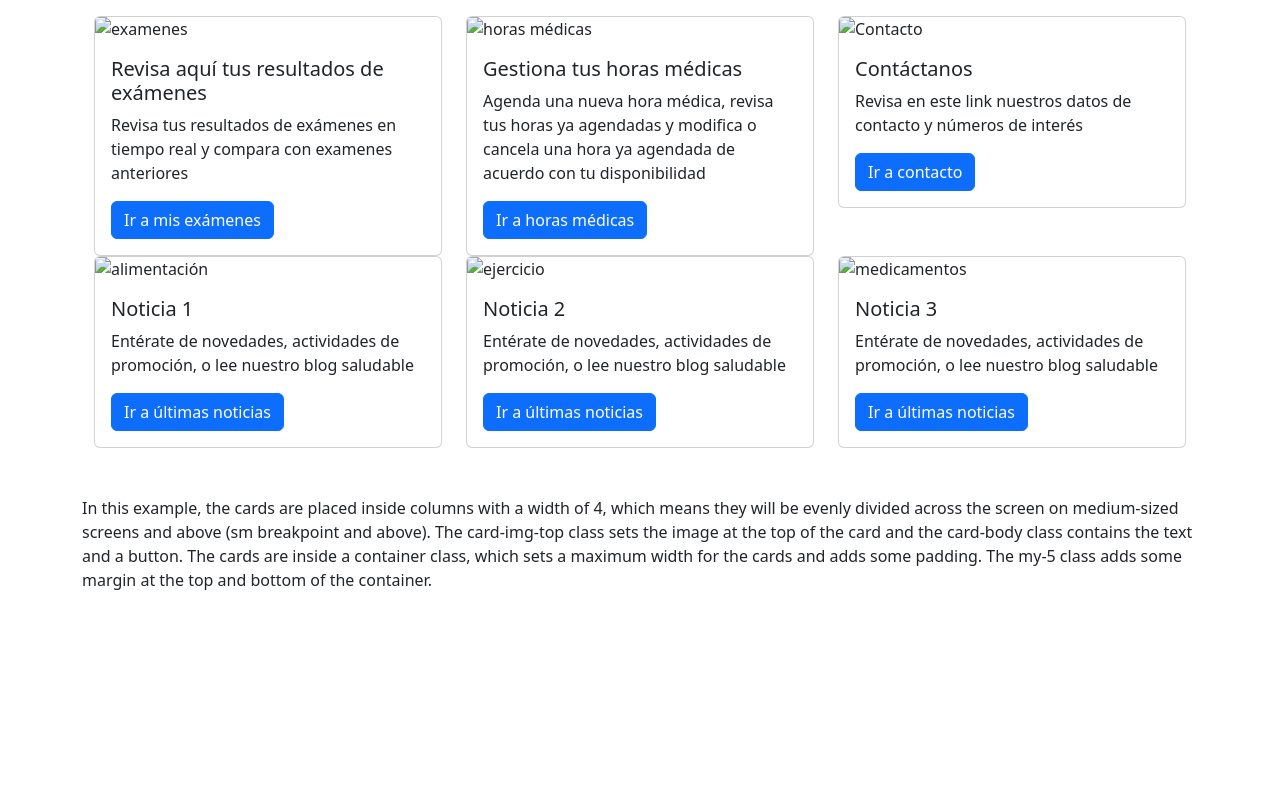
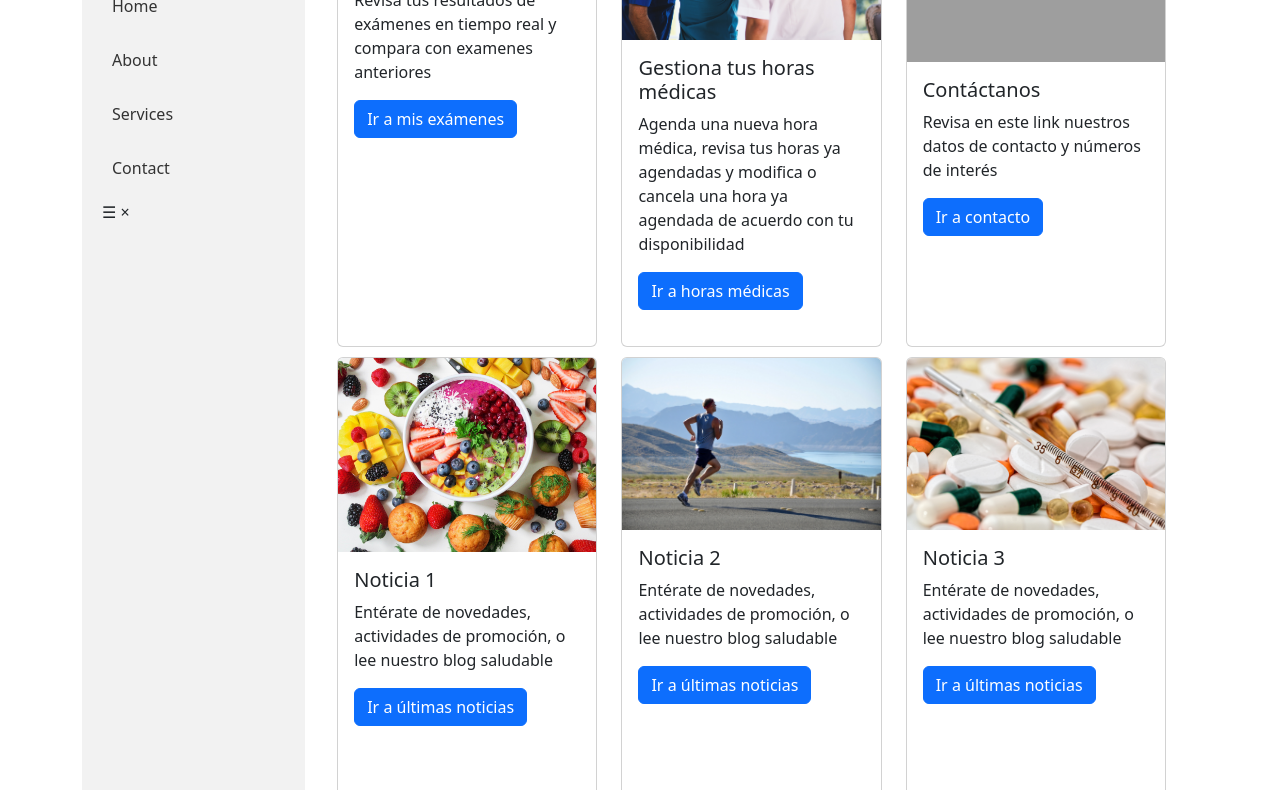
Before and after one commit to Franrolg/sprint-seguimiento-medico, a plain HTML site: page paginas/principalpriv.html in a window 1280 px wide. Shown: the part 259-1049 px from the top of the page. Before the commit the page ends 851 px from the top, so only its background shows below. Drawn offline with nearby package versions, Linux system fonts and the light colour scheme; the site is published under a folder, as on GitHub Pages, so addresses that start at the root find nothing.

Commit message:
cambios en los links a recursos

```diff
--- a/paginas/principalpriv.html
+++ b/paginas/principalpriv.html
@@ -13,10 +13,9 @@
 
     <!-- JQuery v5.2.1 -->
     <script src="https://code.jquery.com/jquery-3.6.1.min.js"></script>
-    <!-- Librería Chart.js -->
-    <script src="https://cdn.jsdelivr.net/npm/chart.js"></script>
+
     <!-- Hoja de estilos -->
-    <link href="/css/estiloprinpriv.css" rel="stylesheet">
+    <link href="../css/estiloprinpriv.css" rel="stylesheet">
 
 </head>
 
@@ -44,8 +43,7 @@
                 <div>
                     <h6 class="text truncate">Bienvenido @usuario</h6>
                 </div>
-
-                <img class="img-fluid" src="/img/foto_perfil.jpg" alt="foto_perfil">
+                <img class="img-fluid" src="../img/foto_perfil.jpg" alt="foto_perfil">
                 <ul>
                     <li><a href="#">Home</a></li>
                     <li><a href="#">About</a></li>
@@ -67,7 +65,7 @@
                 <div class="row">
                     <div class="col-12 col-md-4">
                         <div class="card">
-                            <img class="card-img-top" src="/img/examenes.jpg" alt="examenes">
+                            <img class="card-img-top" src="../img/examenes.jpg" alt="examenes">
                             <div class="card-body">
                                 <h5 class="card-title">Revisa aquí tus resultados de exámenes</h5>
                                 <p class="card-text">Revisa tus resultados de exámenes en tiempo real y compara con
@@ -78,7 +76,7 @@
                     </div>
                     <div class="col-12 col-md-4">
                         <div class="card">
-                            <img class="card-img-top" src="/img/horas_medicas.jpg" alt="horas médicas">
+                            <img class="card-img-top" src="../img/horas_medicas.jpg" alt="horas médicas">
                             <div class="card-body">
                                 <h5 class="card-title">Gestiona tus horas médicas </h5>
                                 <p class="card-text">Agenda una nueva hora médica, revisa tus horas ya agendadas y
@@ -89,7 +87,7 @@
                     </div>
                     <div class="col-12 col-md-4">
                         <div class="card">
-                            <img class="card-img-top" src="/img/contacto.jpg" alt="Contacto">
+                            <img class="card-img-top" src="../img/contacto.jpg" alt="Contacto">
                             <div class="card-body">
                                 <h5 class="card-title">Contáctanos</h5>
                                 <p class="card-text">Revisa en este link nuestros datos de contacto y números de
@@ -100,7 +98,7 @@
                     </div>
                     <div class="col-12 col-md-4">
                         <div class="card">
-                            <img class="card-img-top" src="/img/alimentación.jpg" alt="alimentación">
+                            <img class="card-img-top" src="../img/alimentación.jpg" alt="alimentación">
                             <div class="card-body">
                                 <h5 class="card-title">Noticia 1 </h5>
                                 <p class="card-text">Entérate de novedades, actividades de promoción, o lee nuestro
@@ -111,7 +109,7 @@
                     </div>
                     <div class="col-12 col-md-4">
                         <div class="card">
-                            <img class="card-img-top" src="/img/ejercicio.jpg" alt="ejercicio">
+                            <img class="card-img-top" src="../img/ejercicio.jpg" alt="ejercicio">
                             <div class="card-body">
                                 <h5 class="card-title">Noticia 2</h5>
                                 <p class="card-text">Entérate de novedades, actividades de promoción, o lee nuestro
@@ -122,7 +120,7 @@
                     </div>
                     <div class="col-12 col-md-4">
                         <div class="card">
-                            <img class="card-img-top" src="/img/medicamentos.jpg" alt="medicamentos">
+                            <img class="card-img-top" src="../img/medicamentos.jpg" alt="medicamentos">
                             <div class="card-body">
                                 <h5 class="card-title">Noticia 3 </h5>
                                 <p class="card-text">Entérate de novedades, actividades de promoción, o lee nuestro
@@ -138,11 +136,6 @@
             class sets the image at the top of the card and the card-body class contains the text and a button. The
             cards are inside a container class, which sets a maximum width for the cards and adds some padding. The my-5
             class adds some margin at the top and bottom of the container.
-
-
-
-
-
         </main>
     </div>
 
@@ -157,13 +150,6 @@
     <script src="https://cdn.jsdelivr.net/npm/bootstrap@5.2.1/dist/js/bootstrap.min.js"
         integrity="sha384-7VPbUDkoPSGFnVtYi0QogXtr74QeVeeIs99Qfg5YCF+TidwNdjvaKZX19NZ/e6oz" crossorigin="anonymous">
         </script>
-    <script src="/js/prinpriv.js"> </script>
+    <script src="../js/prinpriv.js"> </script>
 </body>
-
 </html>
-
-
-
-<aside>
-
-</aside>
```
